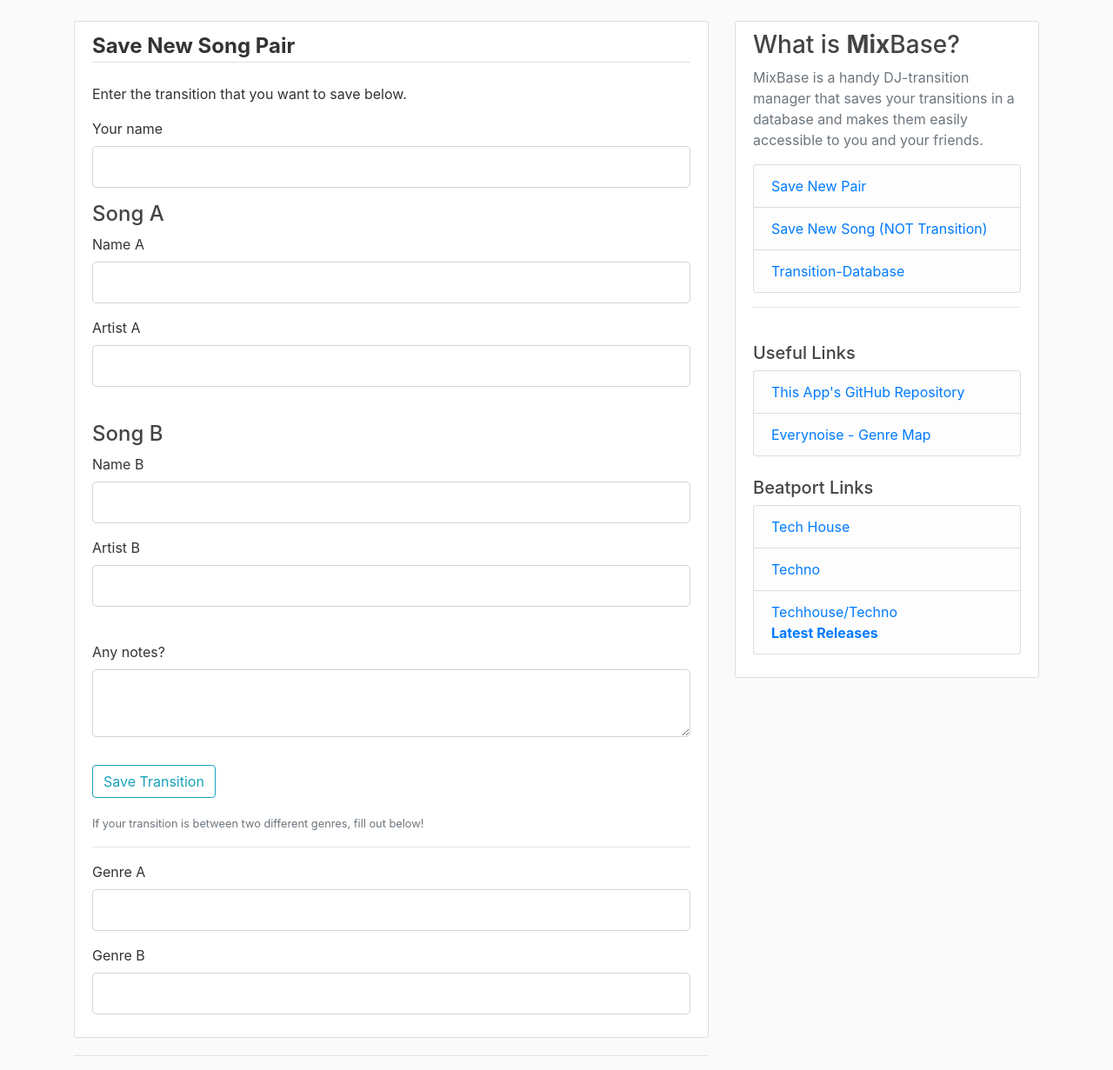
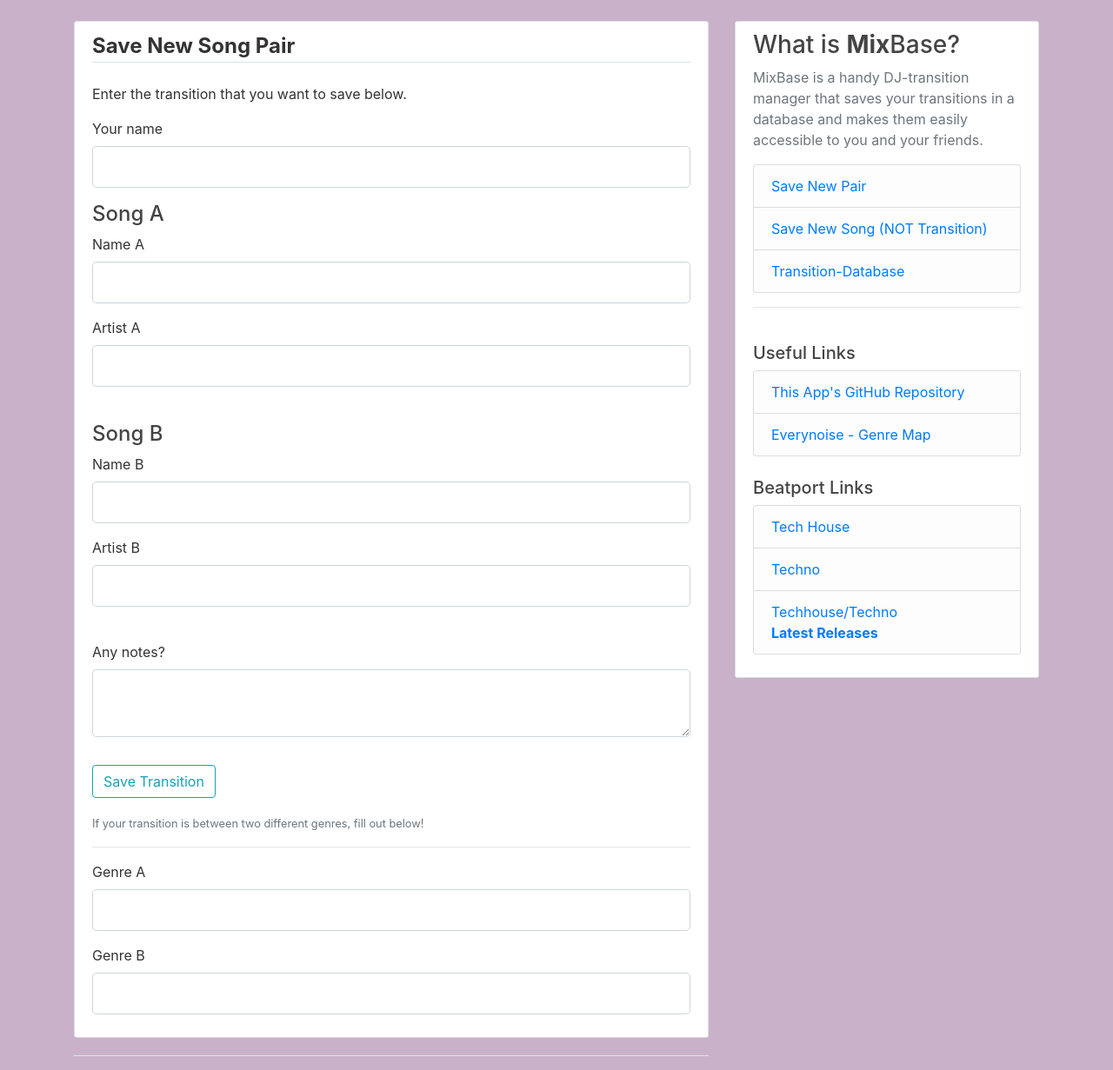
Before and after one commit to LSanten/mixbase_live, a Flask app: page / in a window 1280 px wide. Shown: the part 56-1287 px from the top of the page at 87% size. Run offline with Flask 2, Linux system fonts and the light colour scheme; some libraries are stand-ins or nearby versions.

Commit message:
change background color to #C9B1C9

```diff
--- a/webapp/static/main.css
+++ b/webapp/static/main.css
@@ -1,5 +1,5 @@
 body {
-  background: #fafafa;
+  background: #C9B1C9;
   color: #333333;
   margin-top: 5rem;
 }
```
